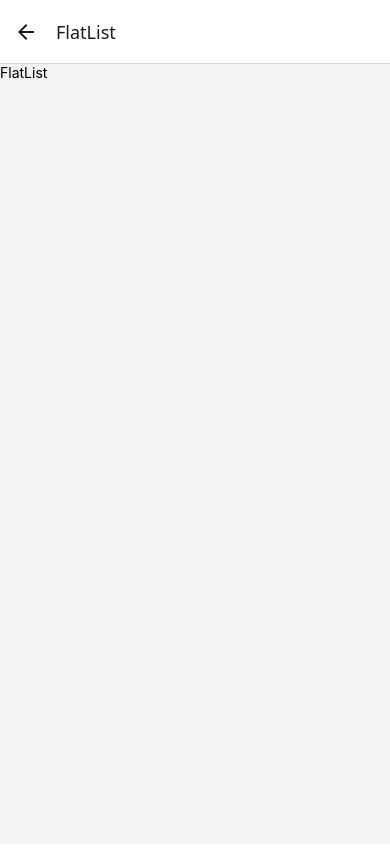
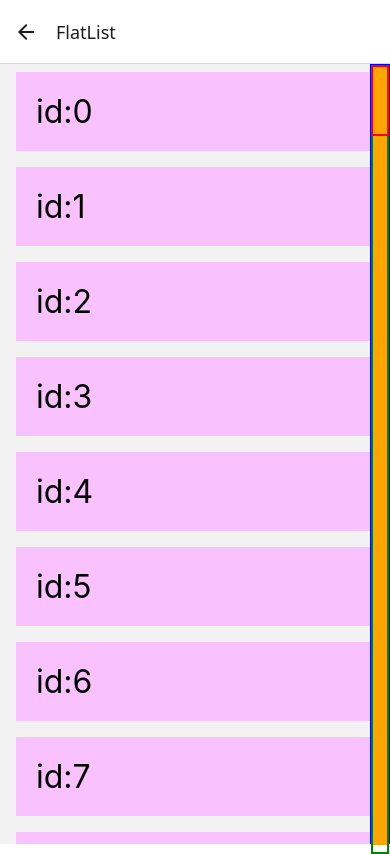
Before and after one commit to tianqing617/ReactNativeAwesome, a React Native app: screen /FlatList in a window 390 px wide. Built offline with nearby package versions, Linux system fonts and the light colour scheme; what @wuba/react-native-echarts would draw is missing.

Commit message:
feat: 完成FlatList示例

```diff
--- a/src/views/scroll-list/FlatList.tsx
+++ b/src/views/scroll-list/FlatList.tsx
@@ -1,24 +1,54 @@
 import React from 'react';
 import {
-  ScrollView,
+  StyleSheet,
   Text,
   View,
+  StatusBar,
+  FlatList,
 } from 'react-native';
 
+interface PolicyItemType {
+  id: string
+  title: string
+}
+
+const NUM_ITEMS = 100;
+
+const DATA: PolicyItemType[] = Array(NUM_ITEMS).fill(1).map((_, i) => ({id: `id:${i}`,title: `id:${i}`}))
+
+const Item = ({title}: {title: string}) => {
+  return (
+    <View style={styles.item}>
+      <Text style={styles.title}>{title}</Text>
+    </View>
+  );
+};
+
 export default function App(): React.JSX.Element {
+  const renderItem = ({item}: { item: PolicyItemType }) => <Item title={item.title} />;
+
   return (
-    <ScrollView
-      contentInsetAdjustmentBehavior="automatic"
-    >
-      <View>
-        <Text>FlatList</Text>
-      </View>
-    </ScrollView>
+    <FlatList
+      debug={true}
+      data={DATA}
+      renderItem={renderItem}
+      keyExtractor={item => item.id}
+    />
   );
 }
 
-/* const styles = StyleSheet.create({
-  highlight: {
-    fontWeight: '700',
+const styles = StyleSheet.create({
+  container: {
+    flex: 1,
+    marginTop: StatusBar.currentHeight || 0,
   },
-}); */
+  item: {
+    backgroundColor: '#f9c2ff',
+    padding: 20,
+    marginVertical: 8,
+    marginHorizontal: 16,
+  },
+  title: {
+    fontSize: 32,
+  },
+});
```
